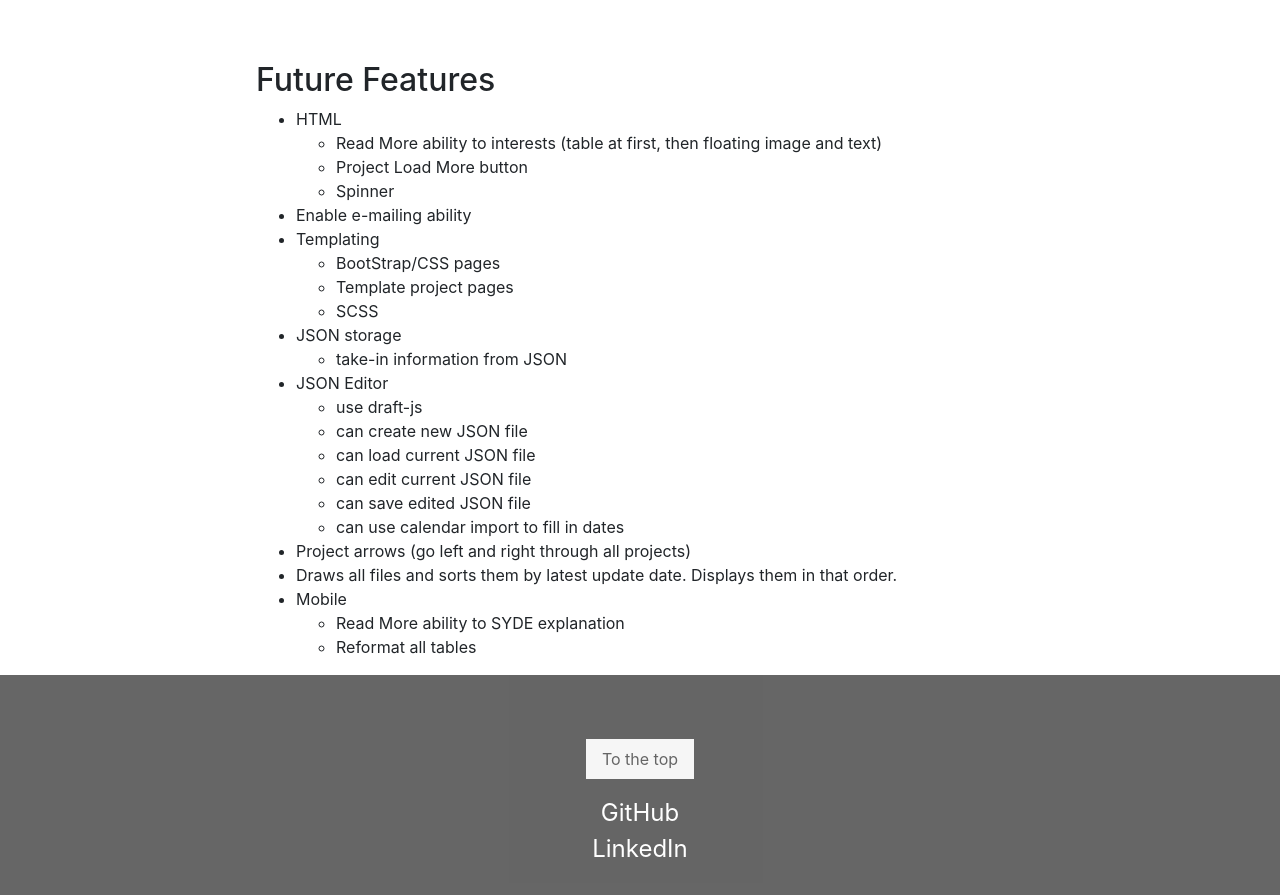
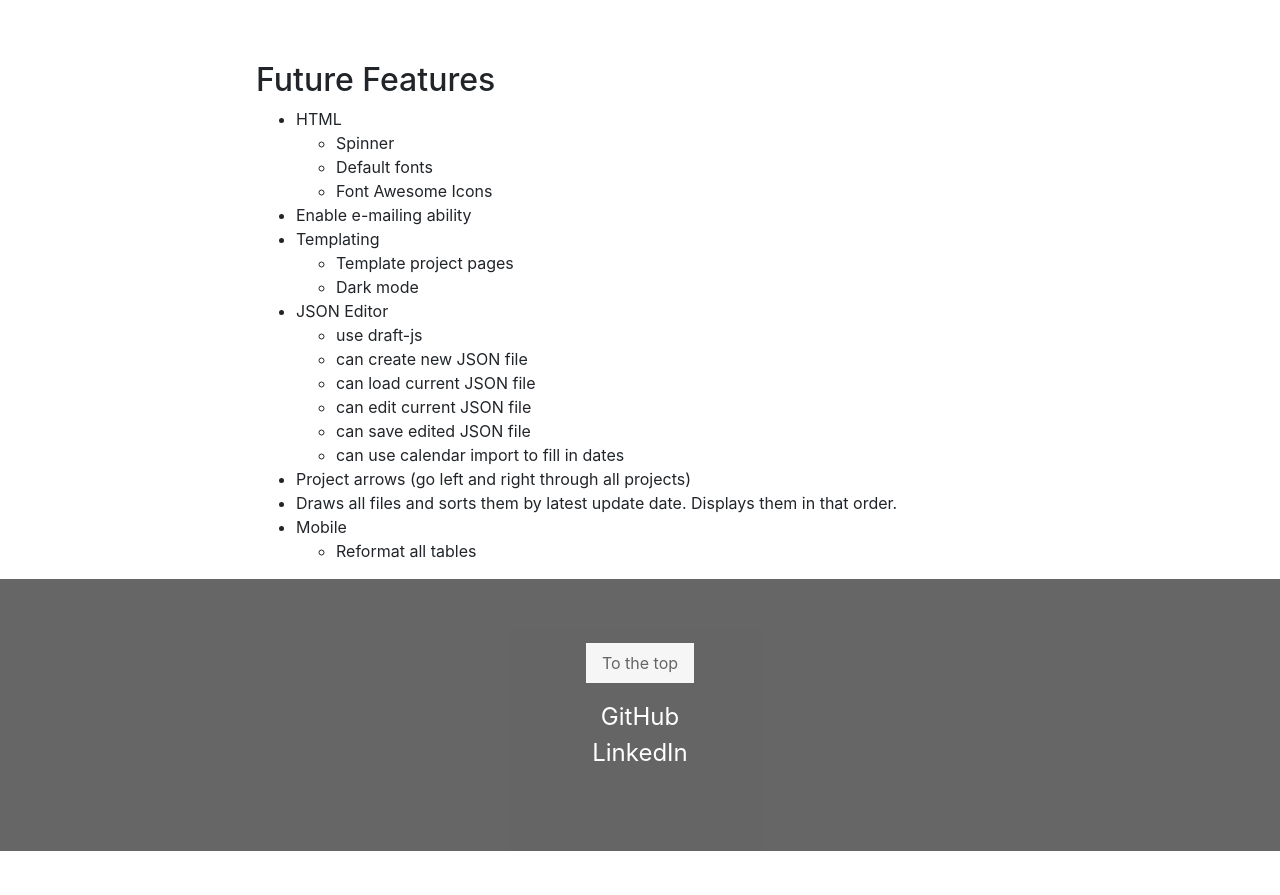
Before and after one commit to rochi138/personal-website-repo, a React (Create React App) app: page /Website in a window 1280 px wide. Shown: the part 2420-3315 px from the top of the page. After the commit the page ends 3271 px from the top, so only its background shows below. Built offline with nearby package versions, Linux system fonts and the light colour scheme.

Commit message:
Updated json

```diff
--- a/src/pages/Website.js
+++ b/src/pages/Website.js
@@ -38,23 +38,17 @@ export default class Website extends Component{
             <p><ul>
                     <li>HTML
                     <ul>
-                            <li>Read More ability to interests (table at first, then floating image and text)</li>
-                            <li>Project Load More button</li>
                             <li>Spinner</li>
+                            <li>Default fonts</li>
+                            <li>Font Awesome Icons</li>
                     </ul>
                     </li>
                     <li>Enable e-mailing ability</li>
                     <li>Templating
                     <ul>
-                            <li>BootStrap/CSS pages&nbsp;</li>
                             <li>Template project pages</li>
-                            <li>SCSS</li>
+                            <li>Dark mode</li>
                     </ul>
-                    </li>
-                    <li>JSON storage
-                    <ul>
-                            <li>take-in information from JSON</li>
-                     </ul>
                     </li>
                     <li>JSON Editor
                     <ul>
@@ -70,7 +64,6 @@ export default class Website extends Component{
                     <li>Draws all files and sorts them by latest update date. Displays them in that order.</li>
                     <li>Mobile
                     <ul>
-                            <li>Read More ability to SYDE explanation</li>
                             <li>Reformat all tables</li>
                     </ul>
                     </li>
```
